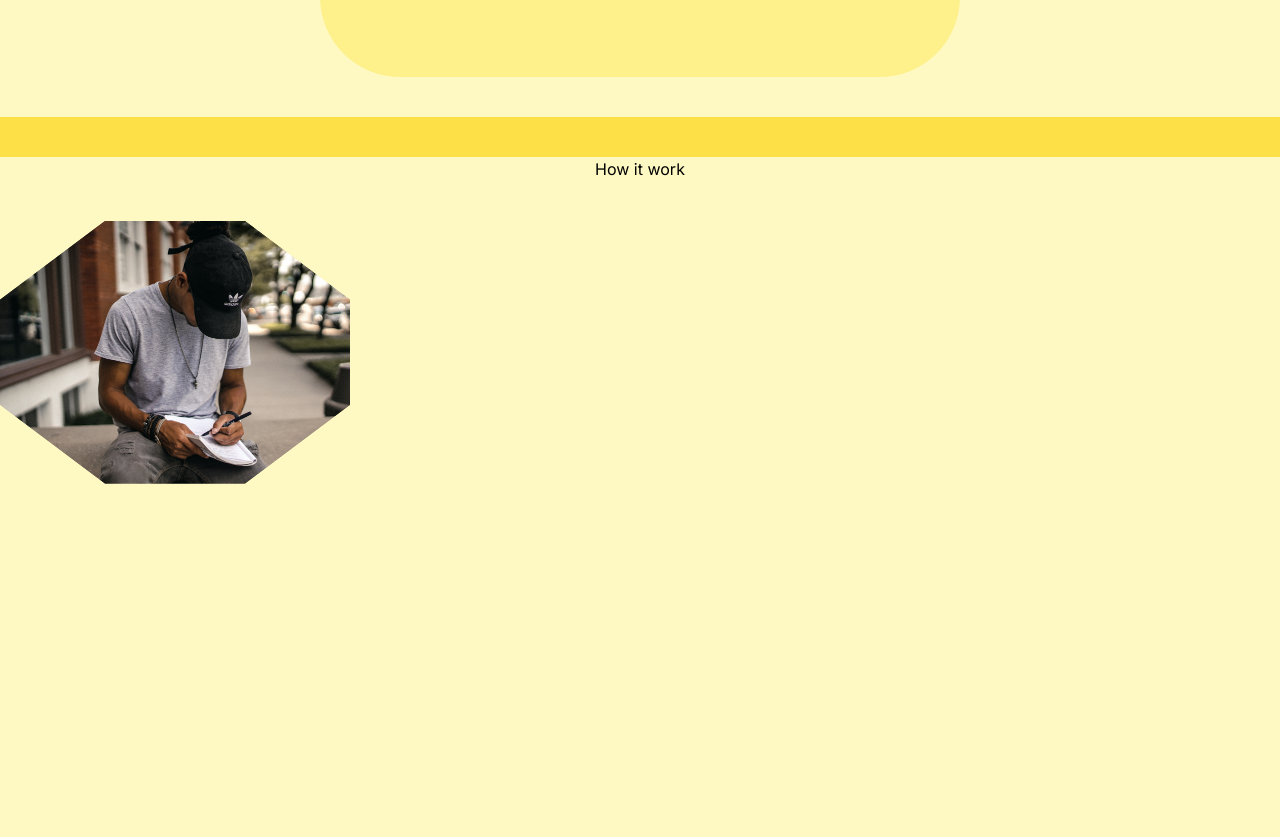
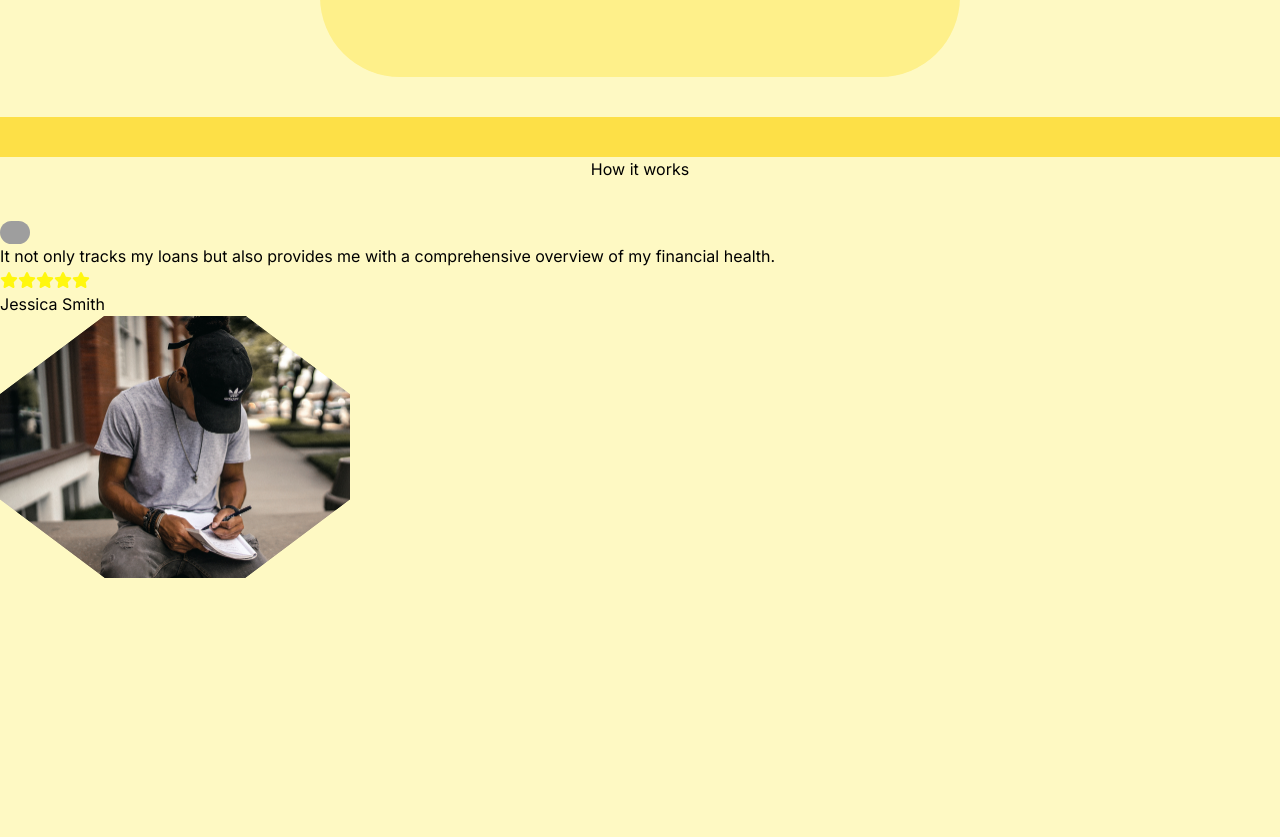
Before and after one commit to dejisnow/loantracker, a Next.js app: page / in a window 1280 px wide. Shown: the part 1723-2560 px from the top of the page. Built offline with nearby package versions, Linux system fonts and the light colour scheme; grey boxes are pictures that could not be loaded.

Commit message:
landing page styling

```diff
--- a/Components/Home page components/AppInfo.jsx
+++ b/Components/Home page components/AppInfo.jsx
@@ -6,11 +6,11 @@ export const AppInfo = () => {
     <div>
         <div className='flex h-screen relative'>
 
-            <div className='info w-80 flex absolute right-2 bottom-0  justify-center bg-slate-50'>
+            <div className='info w-80 flex absolute right-2 bottom-0  shadow-2xl justify-center bg-slate-50'>
             <Image  src='/loanImg4.jpg' width={350} height={350}  quality={100} alt='info' />
 
             </div>
-            <div className='info w-80 flex absolute right-6 top-10 justify-center bg-slate-50'>
+            <div className='info w-80 flex absolute right-6 top-10 shadow-2xl justify-center bg-slate-50'>
             <Image  src='/loanImg4.jpg' width={350} height={350}  quality={100} alt='info' />
 
             </div>
--- /dev/null
+++ b/Components/Home page components/Testmonials.jsx
@@ -0,0 +1,51 @@
+import React from 'react'
+import Image from 'next/image'
+import { FontAwesomeIcon } from '@fortawesome/react-fontawesome'
+import { faStar } from '@fortawesome/free-solid-svg-icons'
+
+// const element = <FontAwesomeIcon icon={faCoffee} />
+
+
+
+
+
+export const Testmonials = () => {
+  return (
+    <div className='w-80 h-80'>
+        <div className=''>
+            <Image className='rounded-full' src='/loanImg2.jpg' width={30} height={30} />
+        </div>
+        <div>
+            <p className='text-justify my-3'> It not only tracks my loans but also provides me with a comprehensive overview of my financial health. </p>
+        </div>
+        <div>
+        <FontAwesomeIcon icon={faStar} style={{color: "#fff70f",}} />
+        <FontAwesomeIcon icon={faStar} style={{color: "#fff70f",}} />
+        <FontAwesomeIcon icon={faStar} style={{color: "#fff70f",}} />
+        <FontAwesomeIcon icon={faStar} style={{color: "#fff70f",}} />
+        <FontAwesomeIcon icon={faStar} style={{color: "#fff70f",}} />
+        </div>
+        <div className='border border-yellow-600 my-2'></div>
+
+        <p>Jessica Smith</p>
+
+    </div>
+
+    // "I've recommended this loan tracker app to all my friends and family.
+    // It not only tracks my loans but also provides me with a comprehensive overview of my financial health.
+    // It's a must-have tool for anyone looking to take control of their loans and financial future."
+
+    // "I can't express how much I appreciate this loan tracker app. It keeps me organized, ensures I never miss a payment, and even helps me strategize on how to pay off my loans faster. It's an indispensable part of my financial toolkit."
+
+    // "The loan tracker app has simplified my loan management, allowing me to focus on my goals rather than stressing over payments. With its secure and user-friendly interface, I feel confident and in control of my financial well-being. It's an app that has truly improved my financial life."
+//     "The loan tracker app has been a game-changer for me. It's so easy to use and helps me stay on top of my loan payments. I highly recommend it to anyone looking for a simple and effective way to manage their loans."
+
+// "I've tried several loan tracking apps, and this one stands out. It's user-friendly and provides real-time updates on my loan status. It's made managing my finances a breeze!"
+
+// "As someone who has multiple loans, this app has been a lifesaver. It consolidates all my loan information in one place, making it easy to track my progress and make payments. I can't imagine managing my loans without it."
+
+// "The loan tracker app has given me peace of mind when it comes to my finances. It sends me reminders for upcoming payments, and I can visualize my loan payoff journey with its helpful graphs and charts. It's an essential tool for anyone with loans."
+
+// "I've been using this loan tracker app for months, and it's transformed the way I handle my loans. It's incredibly intuitive, and the ability to calculate different payment scenarios has been invaluable in helping me make informed financial decisions. I couldn't be happier with this app.
+  )
+}
--- a/app/page.jsx
+++ b/app/page.jsx
@@ -4,6 +4,7 @@ import Hero from "@/Components/Home page components/Hero";
 import 'react-responsive-carousel/lib/styles/carousel.min.css'
 import { Carousel } from "react-responsive-carousel";
 import { AppInfo } from "@/Components/Home page components/AppInfo";
+import { Testmonials } from "@/Components/Home page components/Testmonials";
 
 export default function Home() {
   return (
@@ -92,10 +93,12 @@ export default function Home() {
       </section>
 
 
-      <section className="bg-yellow-100">
-            <h2 className="text-center my-10">How it work</h2>
+      <section className="bg-yellow-100 relative">
+      <div className="hidden md:flex absolute w-2/4 h-40 rounded-full bg-yellow-200 bottom-10 right-80 rotate-180 z-10 "></div>
+            <h2 className="text-center my-10">How it works</h2>
         <div>
           <div>
+            <Testmonials />
 
           </div>
 
--- a/package.json
+++ b/package.json
@@ -9,6 +9,9 @@
     "lint": "next lint"
   },
   "dependencies": {
+    "@fortawesome/fontawesome-svg-core": "^6.4.2",
+    "@fortawesome/free-solid-svg-icons": "^6.4.2",
+    "@fortawesome/react-fontawesome": "^0.2.0",
     "bcryptjs": "^2.4.3",
     "mongoose": "^7.6.3",
     "next": "13.5.6",
```
Also changed, not shown: 1 other file (tests, documents, lock files or other folders).
